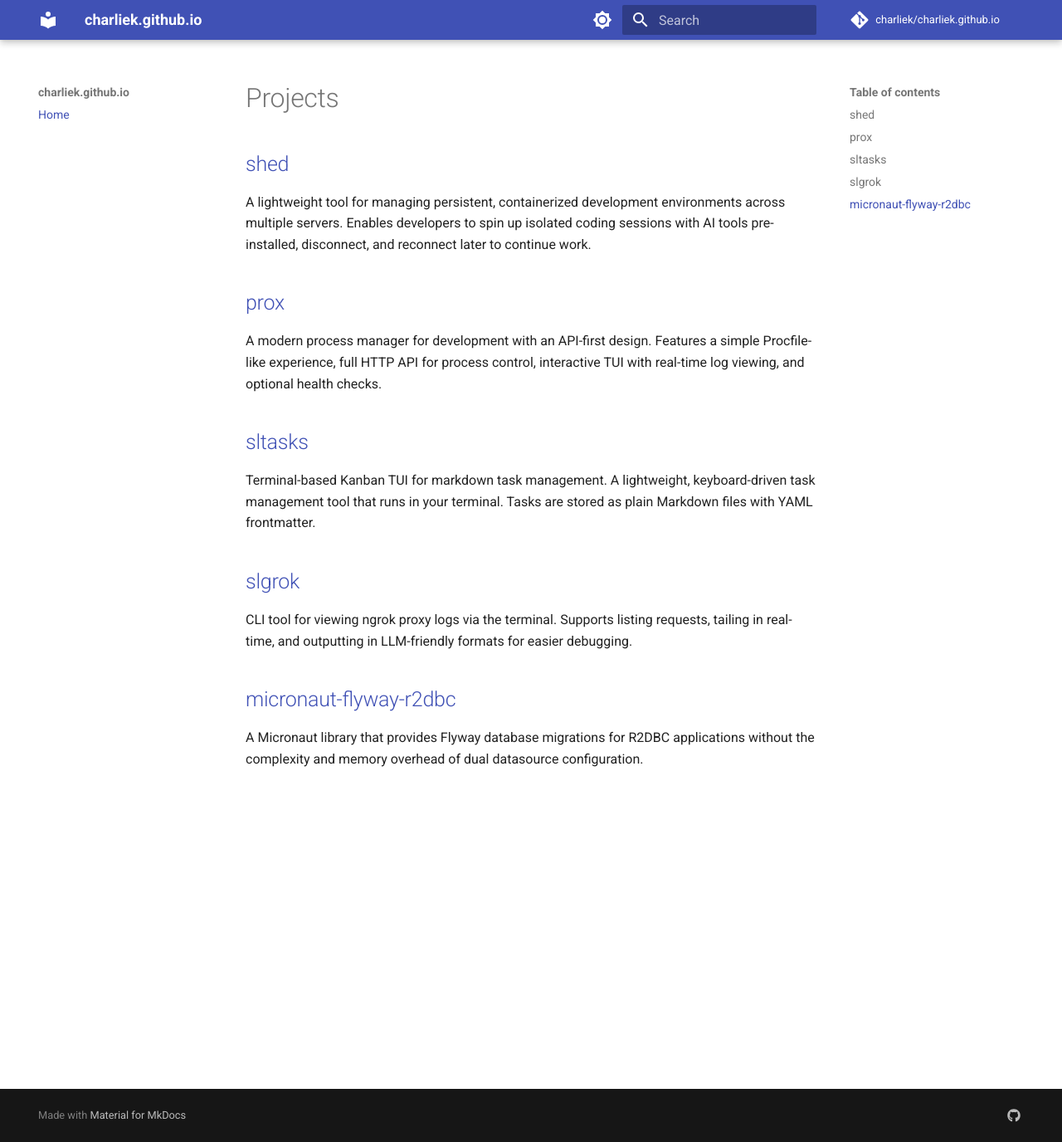
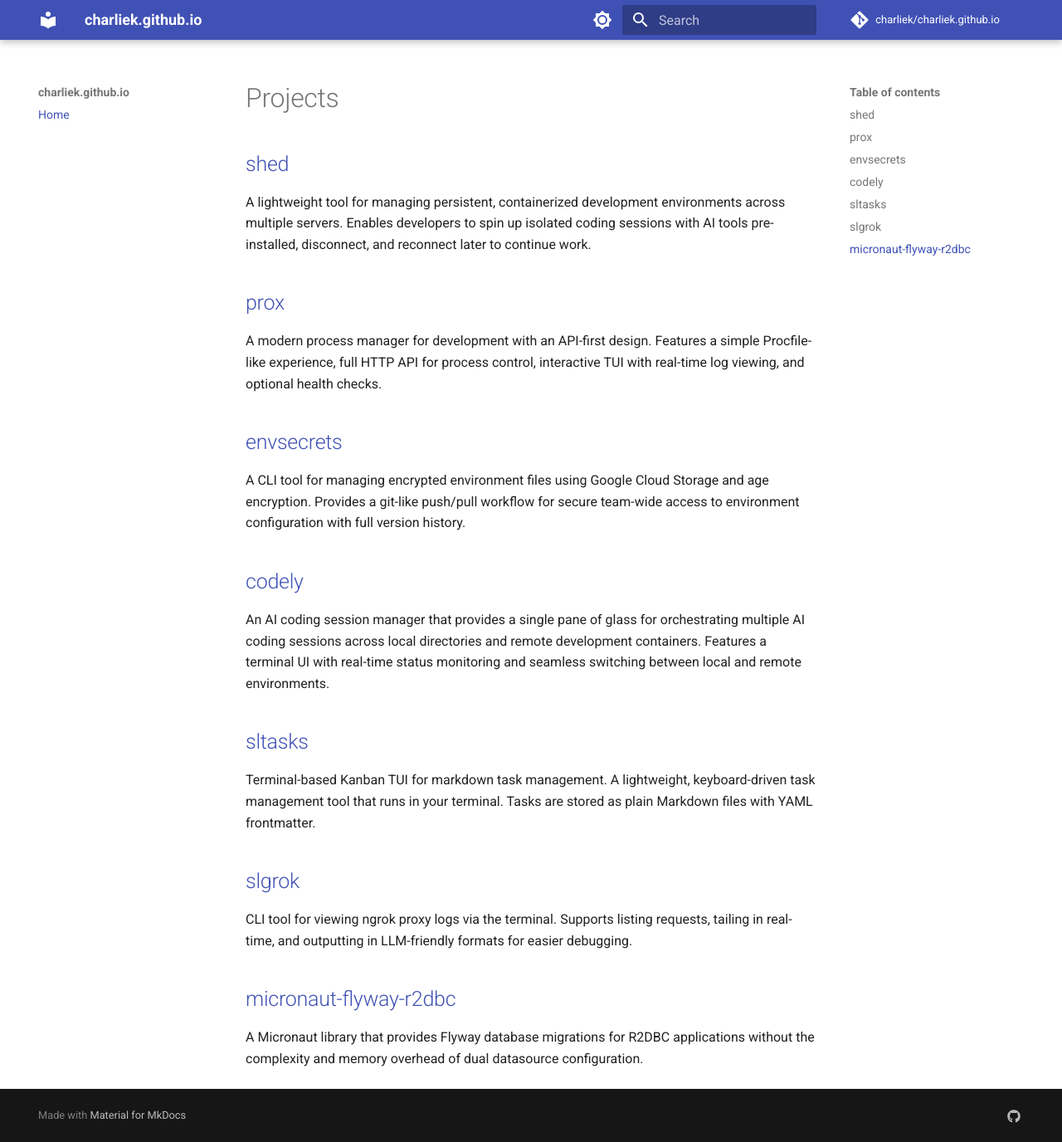
Before and after one commit to charliek/charliek.github.io, an MkDocs documentation site: the page built from docs/index.md, in a window 1280 px wide and 1376 px high. Shown: the whole window at 83% size. Built offline with MkDocs 1.6.1 and Material for MkDocs 9.7.7, drawn with Linux system fonts in a browser that asks for light colours; comment, search, counter and statistics services are not loaded.

Commit message:
Add envsecrets and codely projects
Co-Authored-By: Claude Opus 4.6 (1M context) <noreply@anthropic.com>

```diff
--- a/docs/index.md
+++ b/docs/index.md
@@ -7,6 +7,14 @@ A lightweight tool for managing persistent, containerized development environmen
 ## [prox](https://charliek.github.io/prox/)
 
 A modern process manager for development with an API-first design. Features a simple Procfile-like experience, full HTTP API for process control, interactive TUI with real-time log viewing, and optional health checks.
+
+## [envsecrets](https://charliek.github.io/envsecrets/)
+
+A CLI tool for managing encrypted environment files using Google Cloud Storage and age encryption. Provides a git-like push/pull workflow for secure team-wide access to environment configuration with full version history.
+
+## [codely](https://charliek.github.io/codely/)
+
+An AI coding session manager that provides a single pane of glass for orchestrating multiple AI coding sessions across local directories and remote development containers. Features a terminal UI with real-time status monitoring and seamless switching between local and remote environments.
 
 ## [sltasks](https://charliek.github.io/sltasks/)
 
```
